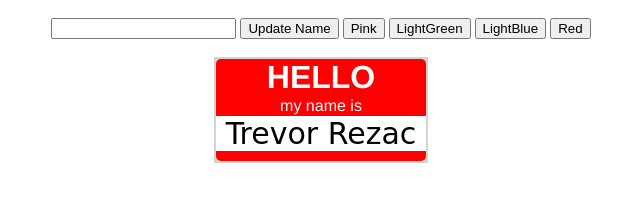
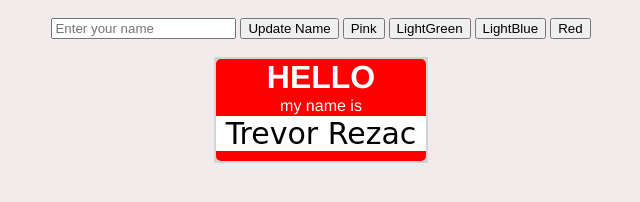
Before and after one commit to Trevor-Rezac/LAB-02a-name-tag, a plain HTML site: page index.html in a window 1280 px wide. Shown: the whole page, without its empty margins (319-959 px from the left). Drawn offline with Linux system fonts and the light colour scheme; a web font is replaced by a local one.

Commit message:
added placeholder in name input

```diff
--- a/index.html
+++ b/index.html
@@ -16,7 +16,7 @@
     <br>
 
     <section>
-      <input id='name-input'>
+      <input id='name-input' placeholder="Enter your name">
       <button id="update-button">Update Name</button>
       <button id="pink">Pink</button>
       <button id="light-green">LightGreen</button>
--- a/style.css
+++ b/style.css
@@ -1,6 +1,7 @@
 
 body{
     text-align: center;
+    background-color: rgb(241, 235, 235);
 }
 
 * {
```
